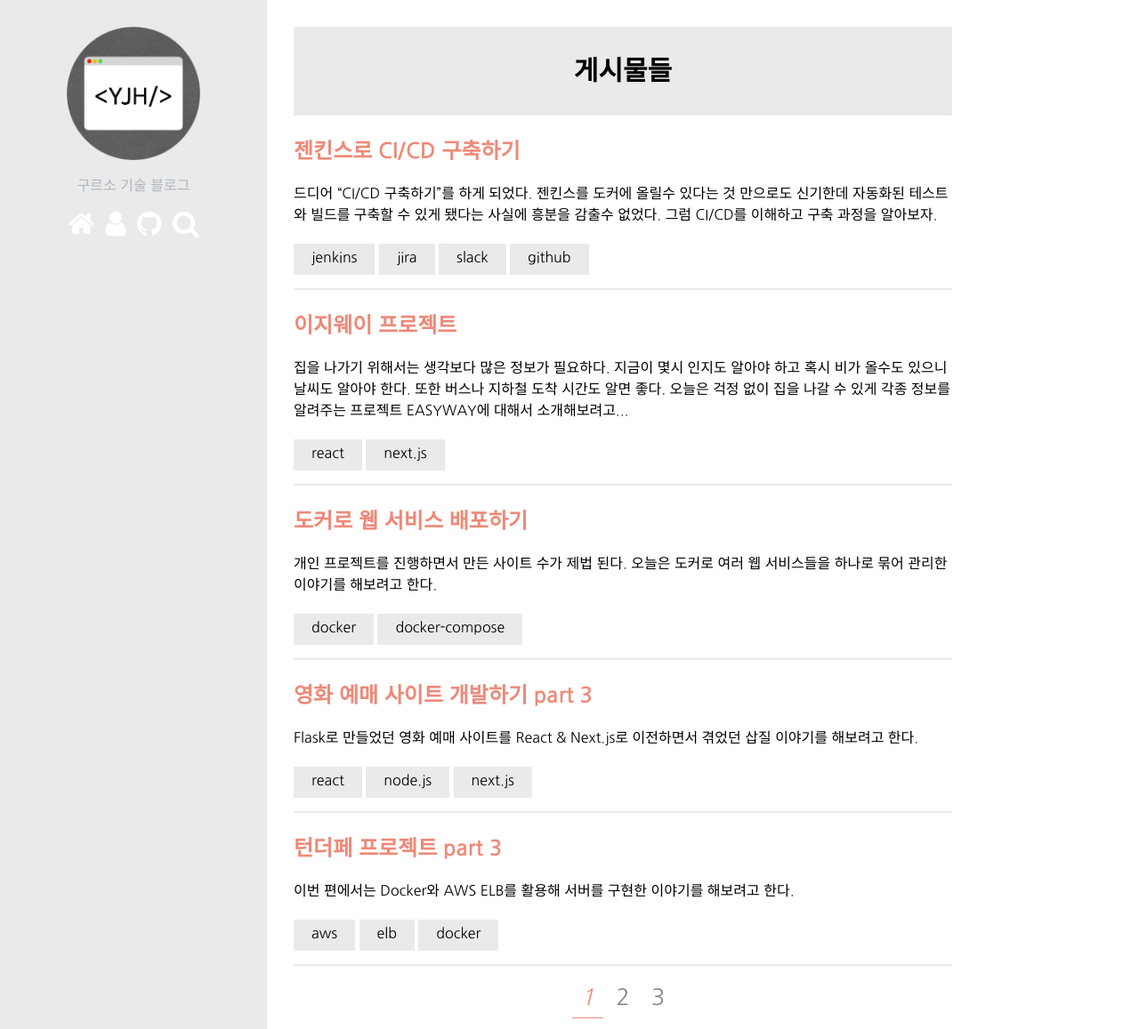
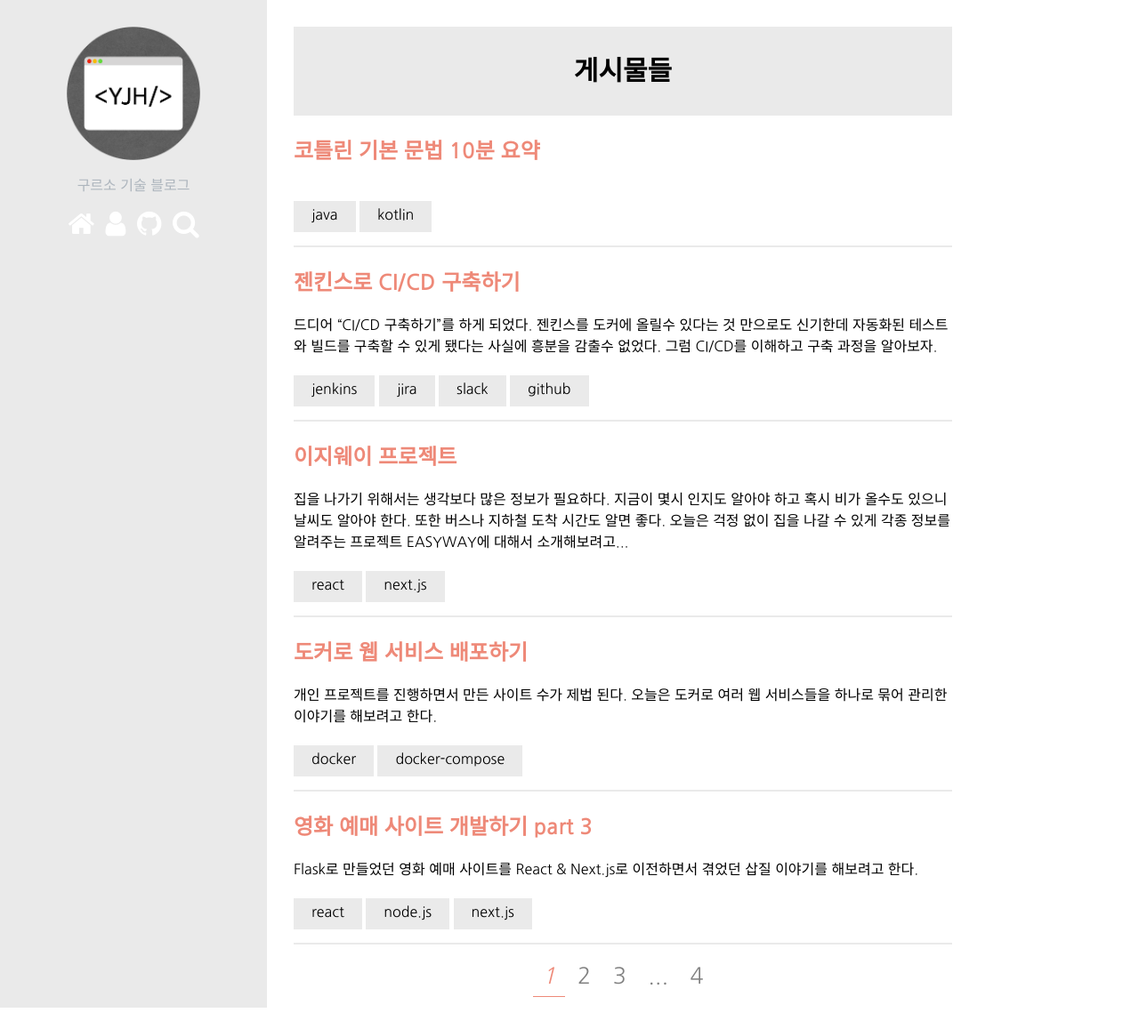
Before and after one commit to gureuso/gureuso.github.io, a Jekyll site: the page built from index.html, in a window 1280 px wide. Shown: the whole page at 89% size. Built offline with Jekyll 4.4.1, drawn with Linux system fonts in a browser that asks for light colours; nearby versions of some CDN libraries; the list of posts is cut into pages by our own code; comment, search, counter and statistics services are not loaded; after the commit the page ends 1133 px from its top, so only the background shows below that; some of the changed lines change nothing that is shown.

Commit message:
Add post for kotlin summary

````diff
--- a/_includes/head.html
+++ b/_includes/head.html
@@ -25,8 +25,8 @@
   });
 </script>
 
-<link rel="stylesheet" href="//cdnjs.cloudflare.com/ajax/libs/highlight.js/9.13.1/styles/androidstudio.min.css">
-<script src="//cdnjs.cloudflare.com/ajax/libs/highlight.js/9.13.1/highlight.min.js"></script>
+<link rel="stylesheet" href="//cdnjs.cloudflare.com/ajax/libs/highlight.js/10.3.1/styles/androidstudio.min.css">
+<script src="//cdnjs.cloudflare.com/ajax/libs/highlight.js/10.3.1/highlight.min.js"></script>
 <script>hljs.initHighlightingOnLoad();</script>
 
 <script>
--- /dev/null
+++ b/_posts/2020-10-22-kotlin-summary.md
@@ -0,0 +1,259 @@
+---
+layout: post
+title: "코틀린 기본 문법 10분 요약"
+date: 2020-10-22 18:00:49 +0900
+author: "구르소"
+thumbnail: "/assets/images/kotlin-summary/01.png"
+categories: ["programming"]
+tags: ["java", "kotlin"]
+comments: true
+---
+
+![kotlin-summary-01](/assets/images/kotlin-summary/01.png)
+
+코틀린 10분 요약을 통해서 문법을 이해해보자.
+
+## 1. 변수
+
+var: 변할 수 있는 변수
+
+```kotlin
+var a: Int = 1
+a = 2
+```
+
+val: 변하지 않는 변수
+
+```kotlin
+val a: Int = 1
+a = 2 // error
+```
+
+## 2. null
+
+```kotlin
+var a: String? = null
+var b: String = "1"
+```
+
+?를 붙이지 않으면 null이 올수 없다.
+
+## 3. 함수
+
+fun 키워드로 함수 정의
+
+```kotlin
+fun main(args: Array<String>) {
+    println("Hello World!!!")
+}
+```
+
+void는 생략가능.
+
+```kotlin
+fun main(args: Array<String>) = println("Hello World!")
+```
+
+한 줄로 끝날 경우 요약 가능.
+
+## 4. 주석
+
+```kotlin
+// 한 줄 주석
+/* 여러줄 주석 */
+```
+
+## 5. 문자열 템플릿
+
+```kotlin
+fun main(args: Array<String>) {
+    val person = Person("alex", 14, false)
+    println("${person.name} ${person.age}")
+}
+```
+
+```kotlin
+fun main(args: Array<String>) {
+    val name = "alex"
+    println("$name")
+}
+```
+
+## 6. 조건문
+
+```kotlin
+fun maxOf(a: Int, b: Int): Int {
+    if (a > b) {
+        return a
+    } else {
+        return b
+    }
+}
+```
+
+```kotlin
+fun maxOf(a: Int, b: Int): Int = if(a>b) a else b
+```
+
+요약 가능.
+
+## 7. while, when, for
+
+while
+
+```kotlin
+var cnt = 0
+while(cnt < 10) {
+    println(cnt)
+    cnt++
+}
+```
+
+when + enum
+
+```kotlin
+enum class Years(val years: Int) {
+    ZERO(0),
+    TEN(10),
+    TWENTY(20),
+    THIRTY(30),
+    FORTY(40),
+    FIFTY(50),
+    SIXTY(60),
+    SEVENTY(70),
+    EIGHTY(80),
+    NINETY(90);
+}
+
+class Person(var name: String, var age: Int, var isMarried: Boolean) {
+    fun getYears(years: Years): Int {
+        return when(years) {
+            Years.ZERO -> Years.ZERO.years
+            Years.TEN -> Years.TEN.years
+            Years.TWENTY -> Years.TWENTY.years
+            Years.THIRTY -> Years.THIRTY.years
+            Years.FORTY -> Years.FORTY.years
+            Years.FIFTY -> Years.FIFTY.years
+            Years.SIXTY -> Years.SIXTY.years
+            Years.SEVENTY -> Years.SEVENTY.years
+            Years.EIGHTY -> Years.EIGHTY.years
+            Years.NINETY -> Years.NINETY.years
+        }
+    }
+}
+fun main(args: Array<String>) {
+    val person = Person("alex", 14, false)
+    println(person.getYears(Years.TEN))
+}
+```
+
+for
+
+```kotlin
+for(x in 0..9) {
+    print(x)
+}
+```
+
+## 8. class, interface
+
+```kotlin
+interface Clickable {
+    fun click() = println("click")
+}
+
+open class Button: Clickable {
+    override fun click() = println("override click")
+}
+
+class RadioButton: Button() {
+    override fun click() {
+        println("RadioButton click")
+    }
+}
+
+fun main(args: Array<String>) {
+    val btn = RadioButton()
+    btn.click()
+}
+```
+
+Button 클래스에 override는 오버라이드가 가능한 변경자이다.
+원래라면 open을 붙여야 사용 가능해진다. 막고 싶으면 final을 명시하면 된다.
+
+| 변경자 | 의미 |
+|---|---|
+| final | 오버라이드할 수 없음(기본값) |
+| open | 오버라이드할 수 있음 |
+| abstact | 반드시 오버라이드해야 함 |
+| override | 상위 클래스나 상위 인스턴스의 멤버를 오버라이드하는 중 |
+
+## 9. 생성자
+```kotlin
+class RadioButton: Button {
+    init {
+        println("11111")
+    }
+    constructor(title: String) {
+        println(title)
+    }
+    constructor(title: String, text: String) {
+        println("$title $text")
+    }
+    override fun click() {
+        println("RadioButton click")
+    }
+}
+
+fun main(args: Array<String>) {
+    val btn = RadioButton("22222", "333333")
+    btn.click()
+}
+```
+
+result:
+
+
+11111
+
+22222 333333
+
+init와 constructor는 중복사용이 가능하고 init가 먼저 실행된다.
+
+## 10. 접근 제한자
+
+| 접근 제한자 | 의미 |
+|---|---|
+| public | 기본 값으로 누구나 접근 가능 |
+| private | 클래스 내부에서만 접근 가능 |
+| protected | 클래스 자신과 상속받은 클래스에서 접근 가능 |
+| internal | 프로젝트의 모듈 안에서 누구나 접근이 가능 |
+
+```kotlin
+open class MM {
+    var a: String = "a"
+    private var b: String = "b"
+    protected var c: String = "c"
+    internal var d: String = "d"
+}
+
+fun main(args: Array<String>) {
+    var mm = MM()
+    print(mm.a)
+    print(mm.b)
+    print(mm.c)
+    print(mm.d)
+}
+```
+
+a, d만 실행되고 b, c는 실행되지 않습니다.
+
+a: public 가능
+
+b: private 내부에서만 가능
+
+c: 상속받아야지 가능
+
+d: 같은 모듈이라 가능
+
+-끝-
````
Also changed, not shown: assets/images/kotlin-summary/01.png (added).
